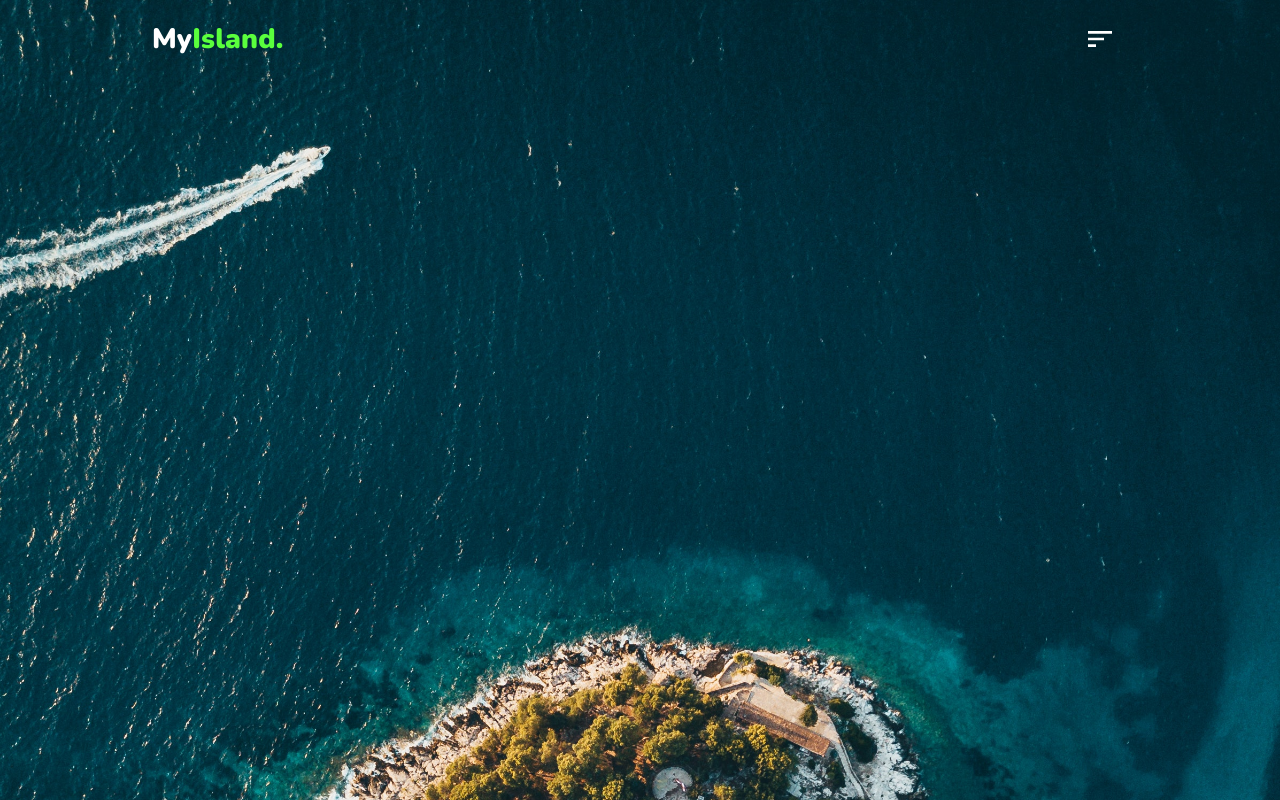
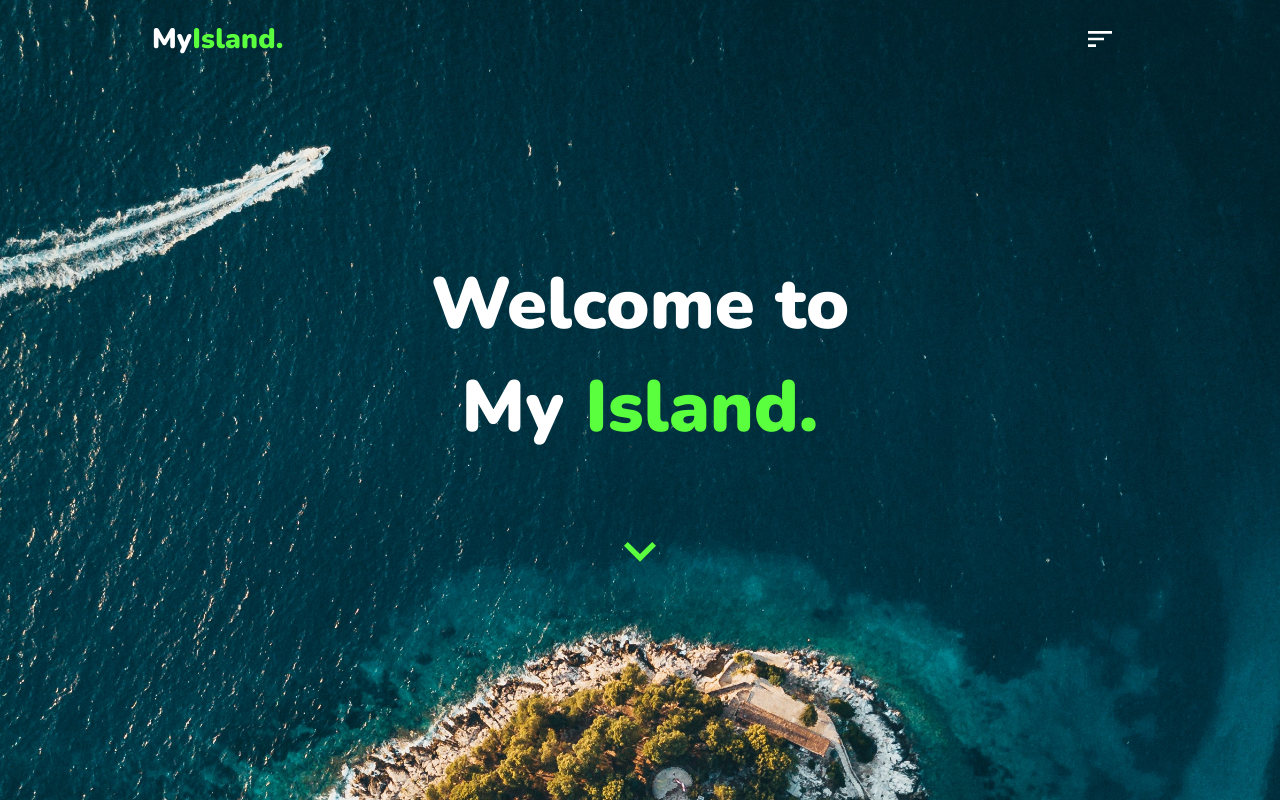
Before and after one commit to rooshanahmed/React-Landing-Page, a React (Create React App) app: page / in a window 1280 px wide. Built offline with nearby package versions, Linux system fonts and the light colour scheme.

Commit message:
App Updated

```diff
--- a/public/index.html
+++ b/public/index.html
@@ -25,7 +25,7 @@
       Learn how to configure a non-root public URL by running `npm run build`.
     -->
     <link href="https://fonts.googleapis.com/css2?family=Nunito:wght@900&display=swap" rel="stylesheet">
-    <title>React App</title>
+    <title>My Island</title>
   </head>
   <body>
     <noscript>You need to enable JavaScript to run this app.</noscript>
--- a/src/components/Header.js
+++ b/src/components/Header.js
@@ -1,40 +1,87 @@
-import React from 'react'
-import { makeStyles, AppBar, IconButton, Toolbar } from '@material-ui/core'
-import SortIcon from '@material-ui/icons/Sort'
+import React, { useEffect, useState } from "react";
+import {
+  makeStyles,
+  AppBar,
+  IconButton,
+  Toolbar,
+  Collapse,
+} from "@material-ui/core";
+import SortIcon from "@material-ui/icons/Sort";
+import ExpandMoreIcon from "@material-ui/icons/ExpandMore";
 
 const useStyles = makeStyles((theme) => ({
+  root: {
+    display: "flex",
+    justifyContent: "center",
+    alignItems: "center",
+    height: "100vh",
+    fontFamily: "Nunito",
+  },
   appbar: {
-        background: 'none',
-        fontFamily: 'Nunito',
+    background: "none",
   },
   icon: {
-        color: '#fff',
-        fontSize: '2rem',
+    color: "#fff",
+    fontSize: "2rem",
   },
   appbarTitle: {
-        flexGrow: '1',
+    flexGrow: "1",
   },
   appbarWrapper: {
-        width: '80%',
-        margin: '0 auto',
+    width: "80%",
+    margin: "0 auto",
   },
   colorText: {
-        color: '#5aff3d'
-    }
-}))
+    color: "#5aff3d",
+  },
+  title: {
+    color: "#fff",
+    fontSize: "4.5rem",
+  },
+  container: {
+    textAlign: "center",
+  },
+  goDown: {
+    color: "#5aff3d",
+    fontSize: "4rem",
+  },
+}));
 export default function Header() {
   const classes = useStyles();
 
+  const [checked, setChecked] = useState(false);
+
+  useEffect(() => {
+    setChecked(true);
+  }, []);
+
   return (
-        <div>
+    <div className={classes.root}>
       <AppBar className={classes.appbar} elevation={0}>
         <Toolbar className={classes.appbarWrapper}>
-                    <h1 className={classes.appbarTitle}>My<span className={classes.colorText}>Island.</span></h1>
+          <h1 className={classes.appbarTitle}>
+            My<span className={classes.colorText}>Island.</span>
+          </h1>
           <IconButton>
             <SortIcon className={classes.icon} />
           </IconButton>
         </Toolbar>
       </AppBar>
+      <Collapse
+        in={checked}
+        {...(checked ? { timeout: 1000 } : {})}
+        collapsedHeight={50}
+      >
+        <div className={classes.container}>
+          <h1 className={classes.title}>
+            Welcome to <br /> My{" "}
+            <span className={classes.colorText}>Island.</span>
+          </h1>
+          <IconButton>
+            <ExpandMoreIcon className={classes.goDown} />
+          </IconButton>
         </div>
-    )
+      </Collapse>
+    </div>
+  );
 }
```
Also changed, not shown: src/App.js (+10 -10 lines). Lines whose indentation alone changed are shown as unchanged.
